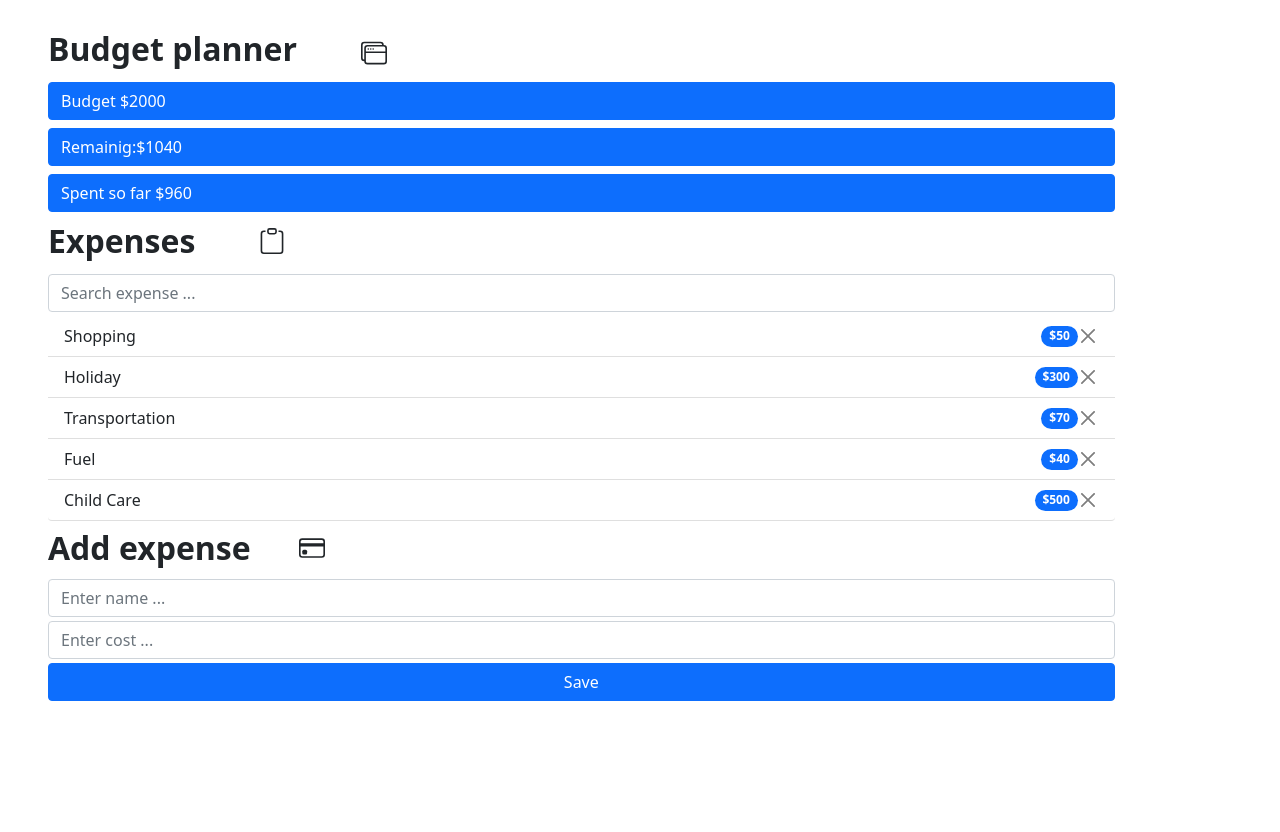
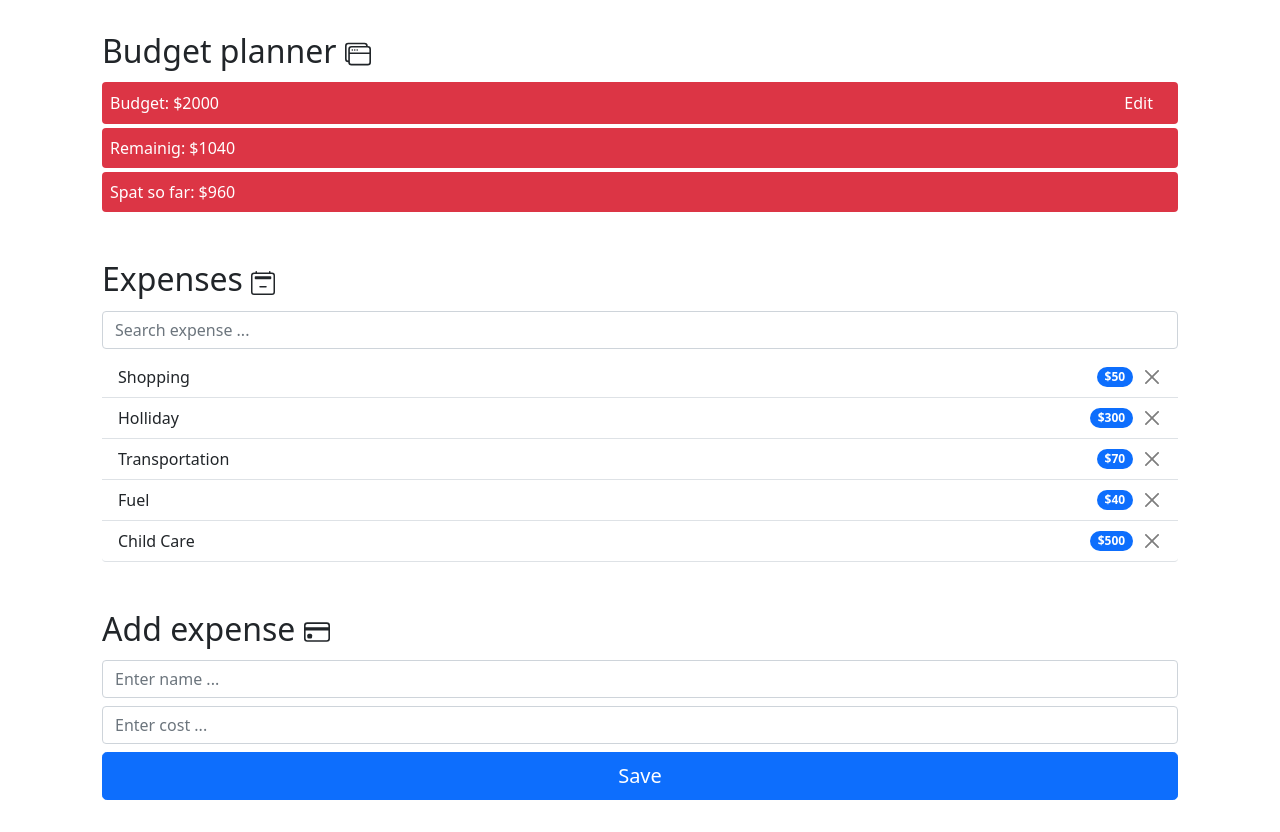
Before and after one commit to zakharchuk-andrey/Simple-Budget-App, a plain HTML site: page index.html in a window 1280 px wide. Before the commit the page ends 800 px from the top, so only its background shows below. Drawn offline with nearby package versions, Linux system fonts and the light colour scheme.

Commit message:
Add files via upload

```diff
--- a/index.html
+++ b/index.html
@@ -8,80 +8,71 @@
     <title>Botstrap</title>
 </head>
 <body>
-    <wrap class="container col-lg-12 col-md-12 col-sm-12 col-xs-12">
-      <div class="container__budget d-flex align-items-center">
-        <h2 class="container__title-budget fw-bold mx-5">Budget planner</h2>
-        <svg xmlns="http://www.w3.org/2000/svg" width="26" height="26" fill="currentColor" class="bi bi-window-stack m-3" viewBox="0 0 16 16">
+  <div class="container d-flex flex-column p-3 gap-3 ">
+    <div class="d-flex flex-column p-3 gap-1">
+      <h2 class="">Budget planner <svg xmlns="http://www.w3.org/2000/svg" width="26" height="26" fill="currentColor" class="bi bi-window-stack" viewBox="0 0 16 16">
         <path d="M4.5 6a.5.5 0 1 0 0-1 .5.5 0 0 0 0 1ZM6 6a.5.5 0 1 0 0-1 .5.5 0 0 0 0 1Zm2-.5a.5.5 0 1 1-1 0 .5.5 0 0 1 1 0Z"/>
         <path d="M12 1a2 2 0 0 1 2 2 2 2 0 0 1 2 2v8a2 2 0 0 1-2 2H4a2 2 0 0 1-2-2 2 2 0 0 1-2-2V3a2 2 0 0 1 2-2h10ZM2 12V5a2 2 0 0 1 2-2h9a1 1 0 0 0-1-1H2a1 1 0 0 0-1 1v8a1 1 0 0 0 1 1Zm1-4v5a1 1 0 0 0 1 1h10a1 1 0 0 0 1-1V8H3Zm12-1V5a1 1 0 0 0-1-1H4a1 1 0 0 0-1 1v2h12Z"/>
-        </svg>
+      </svg></h2>
+      <div class="d-flex justify-content-between align-items-center bg-danger rounded p-2  ">
+        <p class="m-0 text-white">Budget: $2000</p>
+        <button type="button" class="btn text-white p-0 mx-3">Edit</button>
       </div>
-      <div class="d-grid gap-2 col-10 mx-5 text-left">
-        <button class="btn btn-primary col-12 text-start" type="button">Budget $2000</button>
-        <button class="btn btn-primary col-12 text-start" type="button">Remainig:$1040</button>
-        <button class="btn btn-primary col-12 text-start" type="button">Spent so far $960</button>
+      <div class="d-flex align-items-center bg-danger rounded p-2 ">
+        <p class="m-0 text-white">Remainig: $1040</p>
       </div>
-      <div class="container__expenses d-flex align-items-center ">
-         <h2 class="container__title-expenses fw-bold mx-5 my-2">Expenses</h2>
-        <svg xmlns="http://www.w3.org/2000/svg" width="26" height="26" fill="currentColor" class="bi bi-clipboard m-3" viewBox="0 0 16 16">
-          <path d="M4 1.5H3a2 2 0 0 0-2 2V14a2 2 0 0 0 2 2h10a2 2 0 0 0 2-2V3.5a2 2 0 0 0-2-2h-1v1h1a1 1 0 0 1 1 1V14a1 1 0 0 1-1 1H3a1 1 0 0 1-1-1V3.5a1 1 0 0 1 1-1h1v-1z"/>
-          <path d="M9.5 1a.5.5 0 0 1 .5.5v1a.5.5 0 0 1-.5.5h-3a.5.5 0 0 1-.5-.5v-1a.5.5 0 0 1 .5-.5h3zm-3-1A1.5 1.5 0 0 0 5 1.5v1A1.5 1.5 0 0 0 6.5 4h3A1.5 1.5 0 0 0 11 2.5v-1A1.5 1.5 0 0 0 9.5 0h-3z"/>
-        </svg>
+      <div class="d-flex align-items-center bg-danger rounded p-2 ">
+        <p class="m-0 text-white ">Spat so far: $960</p>
       </div>
-      <div class="container__expenses">
-        <div class="container__form-expenses col-10 mx-5 my-1">
-          <input type="search" class="form-control" id="exampleFormControlInput1" placeholder="Search expense ...">
     </div>
-        <ul class="list-group col-10 mx-5">
-          <li class="list-group-item d-flex justify-content-between align-items-center border-top-0 border-start-0 border-end-0">
-            Shopping
-            <div class="list-item d-flex justify-content-between">
-            <span class="badge bg-primary rounded-pill mx-0">$50</span>
-            <button type="button" class="btn-close mx-0 btn-sm" aria-label="Close"></button>
-            </div>
+    <div class="d-flex flex-column p-3 gap-1">
+      <h2 class="">Expenses <svg xmlns="http://www.w3.org/2000/svg" width="24" height="24" fill="currentColor" class="bi bi-calendar2-minus" viewBox="0 0 16 16">
+        <path d="M5.5 10.5A.5.5 0 0 1 6 10h4a.5.5 0 0 1 0 1H6a.5.5 0 0 1-.5-.5z"/>
+        <path d="M3.5 0a.5.5 0 0 1 .5.5V1h8V.5a.5.5 0 0 1 1 0V1h1a2 2 0 0 1 2 2v11a2 2 0 0 1-2 2H2a2 2 0 0 1-2-2V3a2 2 0 0 1 2-2h1V.5a.5.5 0 0 1 .5-.5zM2 2a1 1 0 0 0-1 1v11a1 1 0 0 0 1 1h12a1 1 0 0 0 1-1V3a1 1 0 0 0-1-1H2z"/>
+        <path d="M2.5 4a.5.5 0 0 1 .5-.5h10a.5.5 0 0 1 .5.5v1a.5.5 0 0 1-.5.5H3a.5.5 0 0 1-.5-.5V4z"/>
+      </svg></h2>
+        <div class="d-flex flex-column gap-2">
+        <input type="text" class="form-control" placeholder="Search expense ...">
+        <ul class="list-group">
+          <li class="list-group-item d-flex align-items-center border-0 border-bottom">
+            <p class="flex-grow-1 m-0">Shopping</p>
+            <span class="badge rounded-pill bg-primary mx-2">$50</span>
+            <button type="button" class="btn-close btn-sm" aria-label="Close"></button>
           </li>
-          <li class="list-group-item d-flex justify-content-between align-items-center border-top-0 border-start-0 border-end-0">
-            Holiday
-            <div class="list-item d-flex justify-content-between">
-              <span class="badge bg-primary rounded-pill mx-0">$300</span>
-              <button type="button" class="btn-close mx-0 btn-sm" aria-label="Close"></button>
-              </div>
+          <li class="list-group-item d-flex align-items-center border-0 border-bottom">
+            <p class="flex-grow-1 m-0">Holliday</p>
+            <span class="badge rounded-pill bg-primary mx-2">$300</span>
+            <button type="button" class="btn-close btn-sm" aria-label="Close"></button>
           </li>
-          <li class="list-group-item d-flex justify-content-between align-items-center border-top-0 border-start-0 border-end-0">
-            Transportation
-            <div class="list-item d-flex justify-content-between">
-              <span class="badge bg-primary rounded-pill mx-0">$70</span>
-              <button type="button" class="btn-close mx-0 btn-sm" aria-label="Close"></button>
-              </div>
+          <li class="list-group-item d-flex align-items-center border-0 border-bottom">
+            <p class="flex-grow-1 m-0">Transportation</p>
+            <span class="badge rounded-pill bg-primary mx-2">$70</span>
+            <button type="button" class="btn-close btn-sm" aria-label="Close"></button>
           </li>
-          <li class="list-group-item d-flex justify-content-between align-items-center border-top-0 border-start-0 border-end-0">
-            Fuel
-            <div class="list-item d-flex justify-content-between">
-              <span class="badge bg-primary rounded-pill mx-0">$40</span>
-              <button type="button" class="btn-close mx-0 btn-sm" aria-label="Close"></button>
-              </div>
+          <li class="list-group-item d-flex align-items-center border-0 border-bottom">
+            <p class="flex-grow-1 m-0">Fuel</p>
+            <span class="badge rounded-pill bg-primary mx-2">$40</span>
+            <button type="button" class="btn-close btn-sm" aria-label="Close"></button>
           </li>
-          <li class="list-group-item d-flex justify-content-between align-items-center border-top-0 border-start-0 border-end-0">
-            Child Care
-            <div class="list-item d-flex justify-content-between">
-              <span class="badge bg-primary rounded-pill mx-0">$500</span>
-              <button type="button" class="btn-close mx-0 btn-sm" aria-label="Close"></button>
-              </div>
+          <li class="list-group-item d-flex align-items-center border-0 border-bottom">
+            <p class="flex-grow-1 m-0">Child Care</p>
+            <span class="badge rounded-pill bg-primary mx-2">$500</span>
+            <button type="button" class="btn-close btn-sm" aria-label="Close"></button>
           </li>
         </ul>
       </div>
-      <div class="container__add-expense d-flex align-items-center ">
-        <h2 class="container__title-expenses fw-bold mx-5 my-2">Add expense</h2>
-        <svg xmlns="http://www.w3.org/2000/svg" width="26" height="26" fill="currentColor" class="bi bi-credit-card" viewBox="0 0 16 16">
+    </div>
+    <div class="d-flex flex-column p-3 gap-1">
+      <h2 class="">Add expense <svg xmlns="http://www.w3.org/2000/svg" width="26" height="26" fill="currentColor" class="bi bi-credit-card" viewBox="0 0 16 16">
         <path d="M0 4a2 2 0 0 1 2-2h12a2 2 0 0 1 2 2v8a2 2 0 0 1-2 2H2a2 2 0 0 1-2-2V4zm2-1a1 1 0 0 0-1 1v1h14V4a1 1 0 0 0-1-1H2zm13 4H1v5a1 1 0 0 0 1 1h12a1 1 0 0 0 1-1V7z"/>
         <path d="M2 10a1 1 0 0 1 1-1h1a1 1 0 0 1 1 1v1a1 1 0 0 1-1 1H3a1 1 0 0 1-1-1v-1z"/>
-        </svg>
+      </svg></h2>
+        <div class="d-flex flex-column gap-2">
+          <input type="text" class="form-control" placeholder="Enter name ...">
+          <input type="text" class="form-control" placeholder="Enter cost ...">
+          <button type="button" class="btn btn-primary btn-lg">Save</button>
         </div>
-      <div class="container__form-expense col-10 mx-5 my-1">
-        <input type="name" class="form-control" id="exampleFormControlInput1" placeholder="Enter name ...">
-        <input type="number" class="form-control my-1" id="exampleFormControlInput1" placeholder="Enter cost ...">
-        <button class="btn btn-primary col-12" type="button">Save</button>
     </div>
-    </wrap>
+  </div>
 </body>
 </html>
```
Also changed, not shown: preview.png (added). Lines whose indentation alone changed are shown as unchanged.
